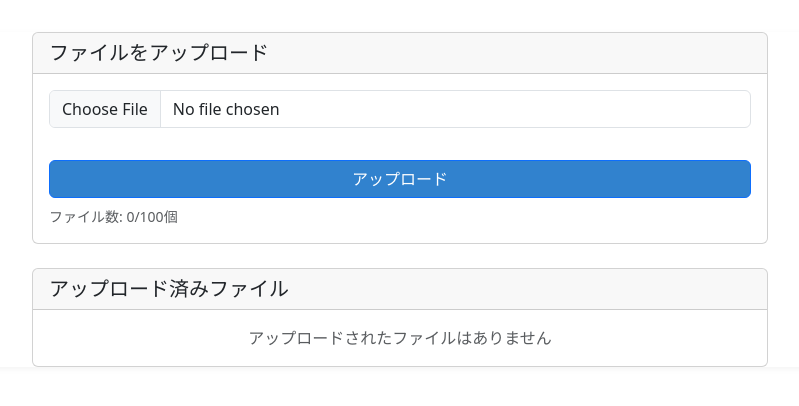
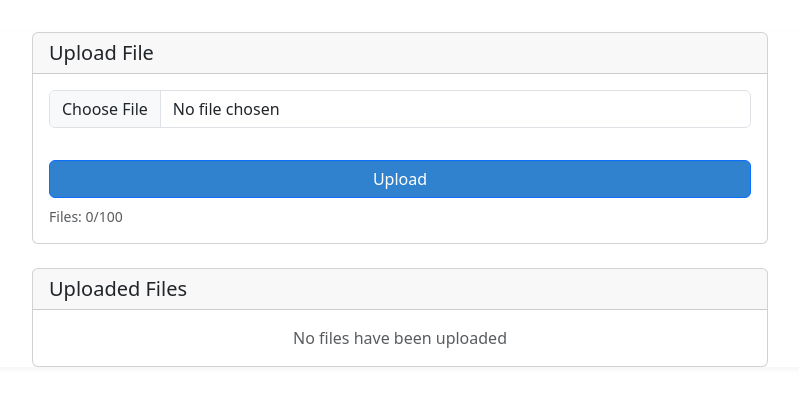
Before and after one commit to yxfhy/web-app-template, a FastAPI app: page /file-drop/ in a window 1280 px wide. Shown: the part 56-462 px from the top of the page, without its empty margins (240-1039 px from the left). Run offline with FastAPI, Linux system fonts and the light colour scheme; the visitor is signed in with stand-in values (Sample User, id 1); data that the repository does not hold is empty; parts of the project's set-up code (start-up, migrations or seed data) failed here and were passed over.

Commit message:
ファイルアップロードテンプレートの日本語テキストを英語に翻訳し、ユーザーインターフェースの国際化を進めました。これにより、英語話者にも対応できるようになります。

```diff
--- a/templates/file_drop.html
+++ b/templates/file_drop.html
@@ -6,28 +6,28 @@
 <div class="container mt-4">
     <div class="row justify-content-center">
         <div class="col-12 col-md-8">
-            <!-- ファイルアップロードフォーム -->
+            <!-- File Upload Form -->
             <div class="card mb-4">
                 <div class="card-header">
-                    <h5 class="mb-0">ファイルをアップロード</h5>
+                    <h5 class="mb-0">Upload File</h5>
                 </div>
                 <div class="card-body">
                     <form action="/file-drop/upload" method="post" enctype="multipart/form-data">
                         <div class="mb-3">
                             <input type="file" class="form-control" name="file" required>
                         </div>
-                        <button type="submit" class="btn btn-primary">アップロード</button>
+                        <button type="submit" class="btn btn-primary">Upload</button>
                     </form>
                     <small class="text-muted d-block mt-2">
-                        ファイル数: {{ current_files }}/{{ max_files }}個
+                        Files: {{ current_files }}/{{ max_files }}
                     </small>
                 </div>
             </div>
 
-            <!-- ファイル一覧 -->
+            <!-- File List -->
             <div class="card">
                 <div class="card-header">
-                    <h5 class="mb-0">アップロード済みファイル</h5>
+                    <h5 class="mb-0">Uploaded Files</h5>
                 </div>
                 <div class="card-body">
                     {% if files %}
@@ -40,26 +40,26 @@
                                             {{ file_info.file.original_filename }}
                                         </a>
                                         <small class="text-muted d-block">
-                                            アップロード日時: {{ file_info.file.created_at.strftime('%Y-%m-%d %H:%M:%S') }}
+                                            Uploaded at: {{ file_info.file.created_at.strftime('%Y-%m-%d %H:%M:%S') }}
                                             <br>
-                                            ファイルサイズ: {{ file_info.size }}
+                                            File size: {{ file_info.size }}
                                         </small>
                                     </div>
                                     <form action="/file-drop/delete/{{ file_info.file.id }}" method="post" class="d-inline">
                                         <button type="submit"
                                                 class="btn btn-danger btn-sm"
-                                                onclick="return confirm('このファイルを削除してもよろしいですか？')">
-                                            削除
+                                                onclick="return confirm('Are you sure you want to delete this file?')">
+                                            Delete
                                         </button>
                                     </form>
                                 </div>
                             {% endfor %}
                         </div>
                         <small class="text-muted d-block mt-2">
-                            ファイルサイズ計算時間: {{ processing_time }}
+                            File size calculation time: {{ processing_time }}
                         </small>
                     {% else %}
-                        <p class="text-muted text-center mb-0">アップロードされたファイルはありません</p>
+                        <p class="text-muted text-center mb-0">No files have been uploaded</p>
                     {% endif %}
                 </div>
             </div>
```
